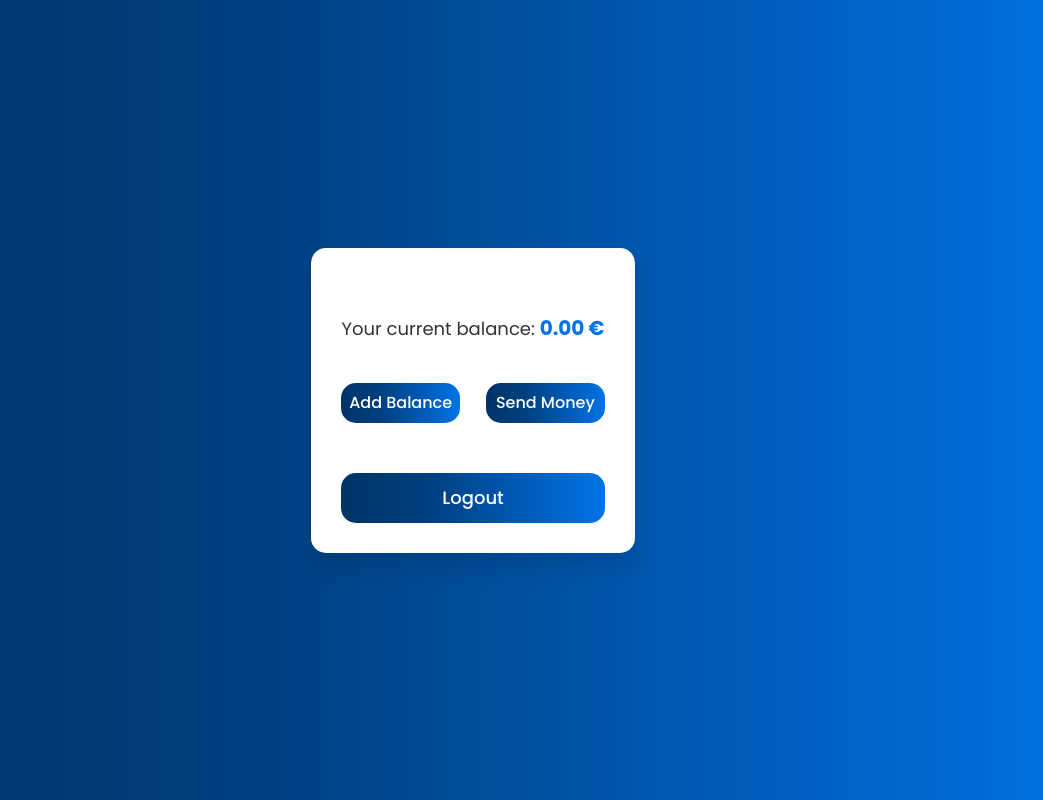
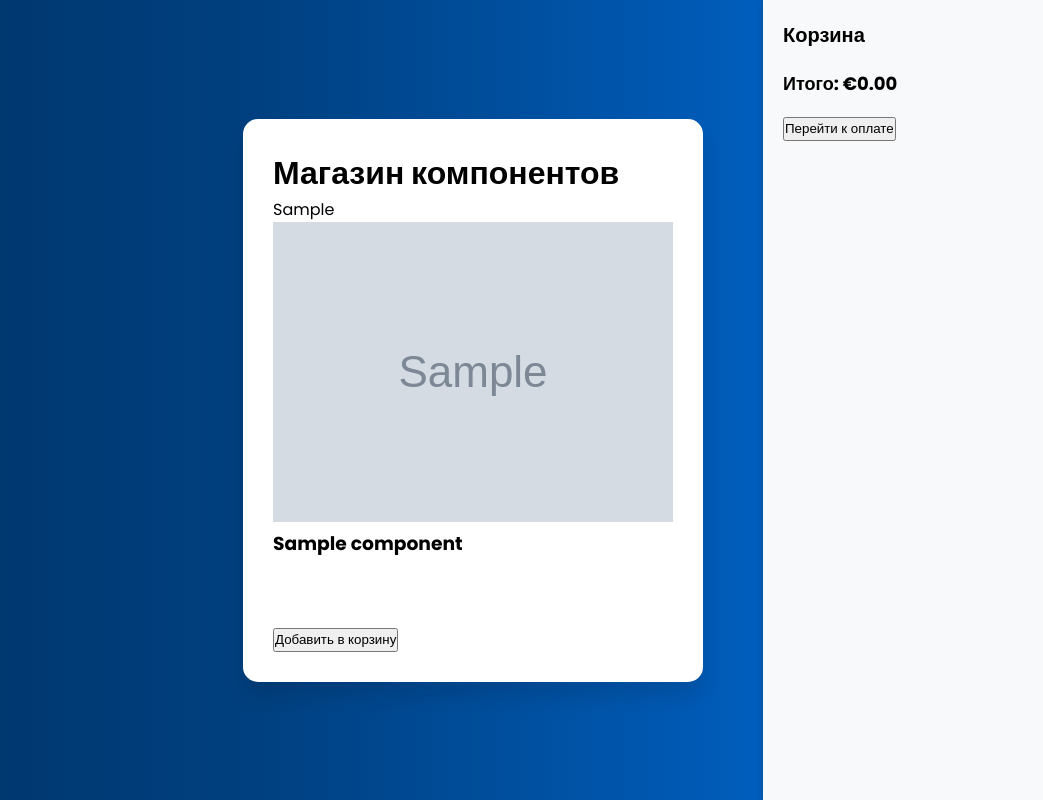
Before and after one commit to DarjaMiljukova/BalanceWork, a PHP site: page /cabinet.php in a window 1280 px wide. Shown: the whole page, without its empty margins (167-1210 px from the left). Run offline with PHP 8.4, Linux system fonts and the light colour scheme; the visitor is signed in with stand-in values (Sample User, id 1); tables that the repository leaves empty or names only in its code hold one stand-in row (values such as "Sample post"); grey boxes marked "Sample" are stand-in pictures.

Commit message:
Start of checkout
Done main functions

```diff
--- a/cabinet.php
+++ b/cabinet.php
@@ -1,145 +1,150 @@
 <?php
 session_start();
-if (!isset($_SESSION['user_id'])) {
-    header("Location: api_login.php");
-    exit();
+require_once 'config.php'; // Подключение к базе данных
+
+// Инициализация корзины
+if (!isset($_SESSION['cart'])) {
+    $_SESSION['cart'] = [];
 }
 
-require_once 'config.php';
+// Функция добавления и удаления из корзины
+if ($_SERVER['REQUEST_METHOD'] === 'POST' && isset($_POST['action'])) {
+    if ($_POST['action'] === 'add') {
+        $name = $_POST['name'];
+        $price = floatval($_POST['price']); // Преобразование в число
 
-$userId = $_SESSION['user_id'];
+        if (isset($_SESSION['cart'][$name])) {
+            $_SESSION['cart'][$name]['quantity']++;
+        } else {
+            $_SESSION['cart'][$name] = [
+                'price' => $price,
+                'quantity' => 1
+            ];
+        }
 
-function getCurrentBalance($conn, $userId) {
-    $query = "SELECT balance FROM users WHERE id = ?";
-    $stmt = $conn->prepare($query);
-    $stmt->bind_param("i", $userId);
-    $stmt->execute();
-    $stmt->bind_result($balance);
-    $stmt->fetch();
-    $stmt->close();
-    return $balance;
+        echo json_encode(['status' => 'success', 'cart' => $_SESSION['cart']]);
+        exit;
+    }
+
+    if ($_POST['action'] === 'remove') {
+        $name = $_POST['name'];
+
+        if (isset($_SESSION['cart'][$name])) {
+            if ($_SESSION['cart'][$name]['quantity'] > 1) {
+                $_SESSION['cart'][$name]['quantity']--; // Уменьшаем количество на 1
+            } else {
+                unset($_SESSION['cart'][$name]); // Удаляем товар полностью, если количество равно 1
+            }
+        }
+
+        echo json_encode(['status' => 'success', 'cart' => $_SESSION['cart']]);
+        exit;
+    }
 }
 
-$balance = getCurrentBalance($conn, $userId);
+// Получение данных о товарах
+$query = "SELECT * FROM components WHERE stock > 0";
+$result = $conn->query($query);
+$components = $result->fetch_all(MYSQLI_ASSOC);
+$conn->close();
 
-$conn->close();
+// Группировка товаров по категориям
+$grouped_components = [];
+foreach ($components as $component) {
+    $grouped_components[$component['category']][] = $component;
+}
 ?>
-
 <!DOCTYPE html>
 <html lang="en">
 <head>
     <meta charset="UTF-8">
     <meta name="viewport" content="width=device-width, initial-scale=1.0">
+    <title>Магазин компонентов</title>
     <link rel="stylesheet" href="style.css">
-    <title>User Cabinet</title>
     <script>
-        function toggleForm(formId) {
-            var formContainer = document.getElementById(formId);
-            if (formContainer) {
-                if (formContainer.style.display === "none" || formContainer.style.display === "") {
-                    formContainer.style.display = "block";
-                } else {
-                    formContainer.style.display = "none";
+        document.addEventListener('DOMContentLoaded', () => {
+            const cartContainer = document.querySelector('.cart-items');
+            const cartTotal = document.querySelector('.cart-total');
+
+            function renderCart(cart) {
+                cartContainer.innerHTML = '';
+                let total = 0;
+
+                for (const [name, item] of Object.entries(cart)) {
+                    const li = document.createElement('li');
+                    li.classList.add('cart-item');
+                    li.innerHTML = `
+                        <span>${name} x${item.quantity} (€${item.price})</span>
+                        <button class="btn" onclick="removeFromCart('${name}')">Удалить</button>
+                    `;
+                    cartContainer.appendChild(li);
+                    total += item.price * item.quantity;
                 }
-            } else {
-                console.error(`Element with ID ${formId} not found`);
+
+                cartTotal.textContent = `Итого: €${total.toFixed(2)}`;
             }
-        }
 
-        function submitAddBalanceForm() {
-            const form = document.getElementById('addBalanceForm');
-            const formData = new FormData(form);
+            function addToCart(name, price) {
+                fetch('', {
+                    method: 'POST',
+                    headers: { 'Content-Type': 'application/x-www-form-urlencoded' },
+                    body: new URLSearchParams({ action: 'add', name, price })
+                })
+                    .then(res => res.json())
+                    .then(data => {
+                        if (data.status === 'success') {
+                            renderCart(data.cart);
+                        }
+                    });
+            }
 
-            fetch('add_balance.php', {
-                method: 'POST',
-                body: formData,
-                credentials: 'include'
-            })
-                .then(response => response.json())
-                .then(data => {
-                    alert(data.message);
-                    if (data.new_balance) {
-                        document.querySelector('#balanceAmount').innerText = `${data.new_balance.toFixed(2)} €`;
-                        toggleForm('addBalanceContainer');  // Close form after successful addition
-                    }
+            function removeFromCart(name) {
+                fetch('', {
+                    method: 'POST',
+                    headers: { 'Content-Type': 'application/x-www-form-urlencoded' },
+                    body: new URLSearchParams({ action: 'remove', name })
                 })
-                .catch(error => console.error('Error:', error));
-        }
+                    .then(res => res.json())
+                    .then(data => {
+                        if (data.status === 'success') {
+                            renderCart(data.cart);
+                        }
+                    });
+            }
 
-        function submitSendMoneyForm() {
-            const form = document.getElementById('sendMoneyForm');
-            const formData = new FormData(form);
+            window.addToCart = addToCart;
+            window.removeFromCart = removeFromCart;
 
-            fetch('send_money.php', {
-                method: 'POST',
-                body: formData,
-                credentials: 'include'
-            })
-                .then(response => response.json())
-                .then(data => {
-                    alert(data.message);
-                    if (data.new_sender_balance) {
-                        document.querySelector('#balanceAmount').innerText = `${data.new_sender_balance.toFixed(2)} €`;
-                        toggleForm('sendMoneyContainer');  // Close form after successful send
-                    }
-                })
-                .catch(error => console.error('Error:', error));
-        }
+            // Инициализация корзины при загрузке страницы
+            renderCart(<?= json_encode($_SESSION['cart']); ?>);
+        });
     </script>
 </head>
 <body>
 <div class="wrapper">
-    <header>
-        <h2>User Cabinet</h2>
-    </header>
+    <h1>Магазин компонентов</h1>
 
-    <section class="balance-section">
-        <p>Your current balance: <strong id="balanceAmount"><?php echo number_format($balance, 2); ?> €</strong></p>
-    </section>
+    <?php foreach ($grouped_components as $category => $items): ?>
+        <div class="category-title"><?php echo htmlspecialchars($category); ?></div>
+        <div class="store-container">
+            <?php foreach ($items as $component): ?>
+                <div class="shelf">
+                    <img src="<?php echo htmlspecialchars($component['image_url']); ?>" alt="Изображение компонента">
+                    <h3><?php echo htmlspecialchars($component['name']); ?></h3>
+                    <p><?php echo htmlspecialchars($component['description']); ?></p>
+                    <p><strong>Цена:</strong> €<?php echo htmlspecialchars($component['price']); ?></p>
+                    <button class="btn" onclick="addToCart('<?php echo htmlspecialchars($component['name']); ?>', '<?php echo htmlspecialchars($component['price']); ?>')">Добавить в корзину</button>
+                </div>
+            <?php endforeach; ?>
+        </div>
+    <?php endforeach; ?>
+</div>
 
-    <section class="actions-section">
-        <button class="btn" onclick="toggleForm('addBalanceContainer')">Add Balance</button>
-        <button class="btn" onclick="toggleForm('sendMoneyContainer')">Send Money</button>
-    </section>
-
-    <!-- Add Balance Form Section -->
-    <section id="addBalanceContainer" class="form-container hidden">
-        <h3>Add Balance</h3>
-        <form id="addBalanceForm">
-            <div class="field">
-                <label for="amount">Amount to add:</label>
-                <input type="number" name="amount" required>
-            </div>
-            <div>
-                <button type="submit" class="btn" onclick="submitAddBalanceForm()">Add</button>
-            </div>
-        </form>
-    </section>
-
-    <!-- Send Money Form Section -->
-    <section id="sendMoneyContainer" class="form-container hidden">
-        <h3>Send Money</h3>
-        <form id="sendMoneyForm">
-            <div class="field">
-                <label for="recipient_email">Recipient Email:</label>
-                <input type="email" name="recipient_email" required>
-            </div>
-            <div class="field">
-                <label for="send_amount">Amount to send:</label>
-                <input type="number" name="send_amount" required>
-            </div>
-            <div>
-                <button type="submit" class="btn" onclick="submitSendMoneyForm()">Send</button>
-            </div>
-        </form>
-    </section>
-
-    <!-- Logout Button -->
-    <footer class="logout-section">
-        <form action="logout.php" method="POST">
-            <button type="submit" class="btn">Logout</button>
-        </form>
-    </footer>
+<div class="cart-container">
+    <div class="cart-title">Корзина</div>
+    <ul class="cart-items"></ul>
+    <div class="cart-total">Итого: €0.00</div>
+    <button class="btn" onclick="window.location.href='checkout.php'">Перейти к оплате</button>
 </div>
 </body>
 </html>
--- a/config.php
+++ b/config.php
@@ -1,8 +1,8 @@
 <?php
 $servername = "localhost"; // Your database server
-$username = "darja";         // Your database username
-$password = "2203";             // Your database password
-$dbname = "balancemil";  // Your database name
+$username = "root";         // Your database username
+$password = "";             // Your database password
+$dbname = "SolShop";  // Your database name
 
 // Create connection
 $conn = new mysqli($servername, $username, $password, $dbname);
--- a/style.css
+++ b/style.css
@@ -1,42 +1,48 @@
 @import url('https://fonts.googleapis.com/css?family=Poppins:400,500,600,700&display=swap');
-*{
+
+* {
     margin: 0;
     padding: 0;
     box-sizing: border-box;
     font-family: 'Poppins', sans-serif;
 }
-html,body{
+
+html, body {
     display: grid;
     height: 100%;
     width: 100%;
     place-items: center;
-    background: -webkit-linear-gradient(left, #003366,#004080,#0059b3
-    , #0073e6);
+    background: -webkit-linear-gradient(left, #003366, #004080, #0059b3, #0073e6);
 }
-::selection{
+
+::selection {
     background: #1a75ff;
     color: #fff;
 }
-.wrapper{
+
+.wrapper {
     overflow: hidden;
-    max-width: 390px;
+    max-width: 1400px;
     background: #fff;
     padding: 30px;
     border-radius: 15px;
-    box-shadow: 0px 15px 20px rgba(0,0,0,0.1);
+    box-shadow: 0px 15px 20px rgba(0, 0, 0, 0.1);
 }
-.wrapper .title-text{
+
+.wrapper .title-text {
     display: flex;
     width: 200%;
 }
-.wrapper .title{
+
+.wrapper .title {
     width: 50%;
     font-size: 35px;
     font-weight: 600;
     text-align: center;
-    transition: all 0.6s cubic-bezier(0.68,-0.55,0.265,1.55);
+    transition: all 0.6s cubic-bezier(0.68, -0.55, 0.265, 1.55);
 }
-.wrapper .slide-controls{
+
+.wrapper .slide-controls {
     position: relative;
     display: flex;
     height: 50px;
@@ -47,7 +53,8 @@
     border: 1px solid lightgrey;
     border-radius: 15px;
 }
-.slide-controls .slide{
+
+.slide-controls .slide {
     height: 100%;
     width: 100%;
     color: #fff;
@@ -59,59 +66,71 @@
     z-index: 1;
     transition: all 0.6s ease;
 }
-.slide-controls label.signup{
+
+.slide-controls label.signup {
     color: #000;
 }
-.slide-controls .slider-tab{
+
+.slide-controls .slider-tab {
     position: absolute;
     height: 100%;
     width: 50%;
     left: 0;
     z-index: 0;
     border-radius: 15px;
-    background: -webkit-linear-gradient(left,#003366,#004080,#0059b3
-    , #0073e6);
-    transition: all 0.6s cubic-bezier(0.68,-0.55,0.265,1.55);
+    background: -webkit-linear-gradient(left, #003366, #004080, #0059b3, #0073e6);
+    transition: all 0.6s cubic-bezier(0.68, -0.55, 0.265, 1.55);
 }
-input[type="radio"]{
+
+input[type="radio"] {
     display: none;
 }
-#signup:checked ~ .slider-tab{
+
+#signup:checked ~ .slider-tab {
     left: 50%;
 }
-#signup:checked ~ label.signup{
+
+#signup:checked ~ label.signup {
     color: #fff;
     cursor: default;
     user-select: none;
 }
-#signup:checked ~ label.login{
+
+#signup:checked ~ label.login {
     color: #000;
 }
-#login:checked ~ label.signup{
+
+#login:checked ~ label.signup {
     color: #000;
 }
-#login:checked ~ label.login{
+
+#login:checked ~ label.login {
     cursor: default;
     user-select: none;
 }
-.wrapper .form-container{
+
+.wrapper .form-container {
     width: 100%;
     overflow: hidden;
 }
-.form-container .form-inner{
+
+.form-container .form-inner {
     display: flex;
     width: 200%;
 }
-.form-container .form-inner form{
+
+.form-container .form-inner form {
     width: 50%;
-    transition: all 0.6s cubic-bezier(0.68,-0.55,0.265,1.55);
+    transition: all 0.6s cubic-bezier(0.68, -0.55, 0.265, 1.55);
 }
-.form-singup form .field{
+
+.form-singup form .field {
     height: 50px;
     width: 100%;
     margin-top: 20px;
 }
-.form-singup form .field input{
+
+.form-singup form .field input {
     height: 100%;
     width: 100%;
     outline: none;
@@ -122,45 +141,64 @@
     font-size: 17px;
     transition: all 0.3s ease;
 }
-.form-singup form .field input:focus{
+
+.form-singup form .field input:focus {
     border-color: #1a75ff;
-    /* box-shadow: inset 0 0 3px #fb6aae; */
 }
-.form-singup form .field input::placeholder{
+
+.form-singup form .field input::placeholder {
     color: #999;
     transition: all 0.3s ease;
 }
-form .field input:focus::placeholder{
+
+form .field input:focus::placeholder {
     color: #1a75ff;
 }
-.form-singup form .pass-link{
+
+.form-singup form .pass-link {
     margin-top: 5px;
 }
-.form-singup form .signup-link{
+
+.form-singup form .signup-link {
     text-align: center;
     margin-top: 30px;
 }
+
 .form-singup form .pass-link a,
-.form-singup form .signup-link a{
+.form-singup form .signup-link a {
     color: #1a75ff;
     text-decoration: none;
 }
+
 .form-singup form .pass-link a:hover,
-.form-singup form .signup-link a:hover{
+.form-singup form .signup-link a:hover {
     text-decoration: underline;
 }
 
-.hidden { display: none; }
-.form-container { width: 300px; margin: auto; }
-.field { margin: 10px 0; }
-.btn { margin-top: 20px; }
+.hidden {
+    display: none;
+}
 
-.form-login form .field{
+.form-container {
+    width: 300px;
+    margin: auto;
+}
+
+.field {
+    margin: 10px 0;
+}
+
+.btn {
+    margin-top: 20px;
+}
+
+.form-login form .field {
     height: 50px;
     width: 100%;
     margin-top: 20px;
 }
-.form-login form .field input{
+
+.form-login form .field input {
     height: 100%;
     width: 100%;
     outline: none;
@@ -171,55 +209,63 @@
     font-size: 17px;
     transition: all 0.3s ease;
 }
-.form-login form .field input:focus{
+
+.form-login form .field input:focus {
     border-color: #1a75ff;
-    /* box-shadow: inset 0 0 3px #fb6aae; */
 }
-.form-login form .field input::placeholder{
+
+.form-login form .field input::placeholder {
     color: #999;
     transition: all 0.3s ease;
 }
-form .field input:focus::placeholder{
+
+form .field input:focus::placeholder {
     color: #1a75ff;
 }
-.form-login form .pass-link{
+
+.form-login form .pass-link {
     margin-top: 5px;
 }
-.form-login form .signup-link{
+
+.form-login form .signup-link {
     text-align: center;
     margin-top: 30px;
 }
+
 .form-login form .pass-link a,
-.form-login form .signup-link a{
+.form-login form .signup-link a {
     color: #1a75ff;
     text-decoration: none;
 }
+
 .form-login form .pass-link a:hover,
-.form-login form .signup-link a:hover{
+.form-login form .signup-link a:hover {
     text-decoration: underline;
 }
 
-form .btn{
+form .btn {
     height: 50px;
     width: 100%;
     border-radius: 15px;
     position: relative;
     overflow: hidden;
 }
-form .btn .btn-layer{
+
+form .btn .btn-layer {
     height: 100%;
     width: 300%;
     position: absolute;
     left: -100%;
-    background: -webkit-linear-gradient(right,#003366,#004080,#0059b3
-    , #0073e6);
+    background: -webkit-linear-gradient(right, #003366, #004080, #0059b3, #0073e6);
     border-radius: 15px;
-    transition: all 0.4s ease;;
+    transition: all 0.4s ease;
 }
-form .btn:hover .btn-layer{
+
+form .btn:hover .btn-layer {
     left: 0;
 }
-form .btn input[type="submit"]{
+
+form .btn input[type="submit"] {
     height: 100%;
     width: 100%;
     z-index: 1;
@@ -233,86 +279,51 @@
     font-weight: 500;
     cursor: pointer;
 }
-h2{
-    color: white;
-}
-p{
+
+h2 {
     color: white;
 }
 
-.balance-section p {
-    font-size: 18px;
-    color: #333;
+p {
+    color: white;
 }
-.balance-section strong {
+
+.cart-container {
+    position: fixed;
+    top: 0;
+    right: 0;
+    width: 350px;
+    height: 100%;
+    background: #f8f9fa;
+    box-shadow: -2px 0 5px rgba(0, 0, 0, 0.1);
+    padding: 20px;
+    overflow-y: auto;
+}
+
+.cart-title {
     font-size: 20px;
-    color: #0073e6;
+    font-weight: bold;
+    margin-bottom: 20px;
 }
-.actions-section {
+
+.cart-items {
+    list-style: none;
+    padding: 0;
+    margin: 0;
+}
+
+.cart-item {
     display: flex;
     justify-content: space-between;
+    margin-bottom: 10px;
+}
+
+.cart-item span {
+    font-size: 14px;
+}
+
+.cart-total {
     margin-top: 20px;
+    font-weight: bold;
+    font-size: 18px;
 }
-.actions-section .btn {
-    width: 45%;
-    height: 40px;
-    background: -webkit-linear-gradient(left, #003366, #004080, #0059b3, #0073e6);
-    color: #fff;
-    border: none;
-    border-radius: 15px;
-    cursor: pointer;
-    font-size: 16px;
-    font-weight: 500;
-    transition: all 0.3s ease;
-}
-.actions-section .btn:hover {
-    background: #004080;
-}
-.logout-section .btn:hover {
-    background: #004080;
-}
-.logout-section {
-    margin-top: 30px;
-}
-.logout-section .btn {
-    width: 100%;
-    background: -webkit-linear-gradient(left, #003366, #004080, #0059b3, #0073e6);
-    color: #fff;
-    border: none;
-    border-radius: 15px;
-    cursor: pointer;
-    height: 50px;
-    font-size: 18px;
-    font-weight: 500;
-}
-.form-container .btn {
-    margin-top: 20px;
-    background: -webkit-linear-gradient(left, #003366, #004080, #0059b3, #0073e6);
-    color: #fff;
-    border: none;
-    border-radius: 15px;
-    cursor: pointer;
-    font-size: 16px;
-    height: 40px;
-}
-.form-container .btn:hover {
-    background: #004080;
-}
-.field label {
-    display: block;
-    margin-bottom: 5px;
-    font-size: 16px;
-    color: #333;
-}
-.field input {
-    width: 100%;
-    height: 40px;
-    padding-left: 15px;
-    border: 1px solid lightgrey;
-    border-radius: 15px;
-    font-size: 16px;
-    transition: all 0.3s ease;
-}
-.field input:focus {
-    border-color: #0073e6;
-}
```
Also changed, not shown: checkout.php (added, +34 -0 lines), log.txt (+11 -0 lines), process_payment.php (added, +26 -0 lines).
